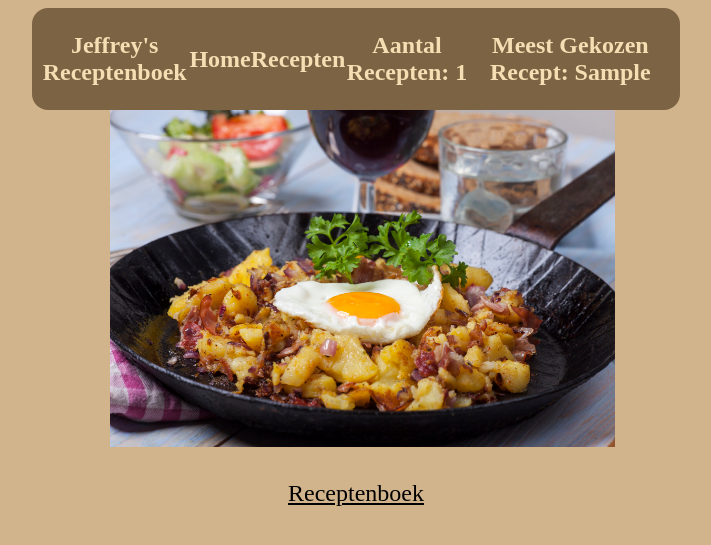
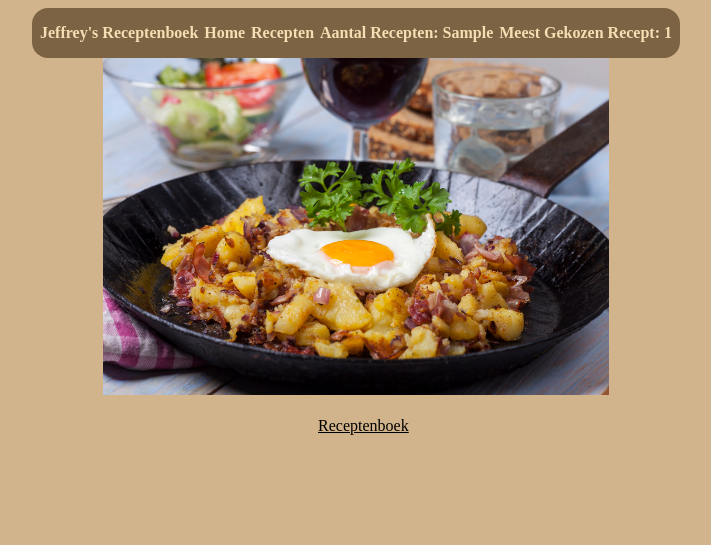
Before and after one commit to jeffreyhtml/receptenboekvII, a PHP site: page / in a window 1280 px wide. Shown: the top 545 px of the page, without its empty margins (284-995 px from the left). Run offline with PHP 8.4, Linux system fonts and the light colour scheme; tables that the repository leaves empty or names only in its code hold one stand-in row (values such as "Sample post"); data that the repository does not hold is empty.

Commit message:
Navbar gefixed op homepagina

```diff
--- a/receptenboek/www/header.php
+++ b/receptenboek/www/header.php
@@ -24,8 +24,8 @@ $recepten_aantal = $row['count'];
       <p class="navbar_title">Jeffrey's Receptenboek</p>
       <a href="index.php">Home</a>
       <a href="recepten.php">Recepten</a>
-      <p>Aantal Recepten: <?php echo $recepten_aantal ?></p>
-      <p>Meest Gekozen Recept: <?php echo $Menugang ?></p>
+      <p>Aantal Recepten: <?php echo $Menugang ?></p>
+      <p>Meest Gekozen Recept: <?php echo $recepten_aantal ?></p>
     </div>
   </nav>
 </body>
--- a/receptenboek/www/index.php
+++ b/receptenboek/www/index.php
@@ -7,28 +7,16 @@
     <meta charset="UTF-8">
     <meta name="viewport" content="width=device-width, initial-scale=1.0">
     <title>Receptenboek</title>
+
     <style>
         img {
             width: 40%;
             height: 10%;
-            margin-left: 1%;
+            margin-left: 30%;
         }
 
-        body {
-            text-align: center;
-            font-size: x-large;
-        }
-
-        table {
-            margin: 0 auto;
-            border-collapse: collapse;
-            width: 80%;
-        }
-
-        th,
-        td {
-            padding: 10px;
-            border: 1px solid black;
+        .receptenboeklink {
+            margin-left: 47%;
         }
     </style>
 </head>
@@ -38,7 +26,7 @@
         <img src="images/Tiroler-groestl-a-potato-dish-iStock-683770218.jpg" alt="">
     </header>
     <br>
-    <a href="recepten.php">Receptenboek</a>
+    <a class="receptenboeklink" href="recepten.php">Receptenboek</a>
 
     <br><br>
 </body>
```
Also changed, not shown: receptenboek/www/css/style.css (line endings or trailing spaces).
